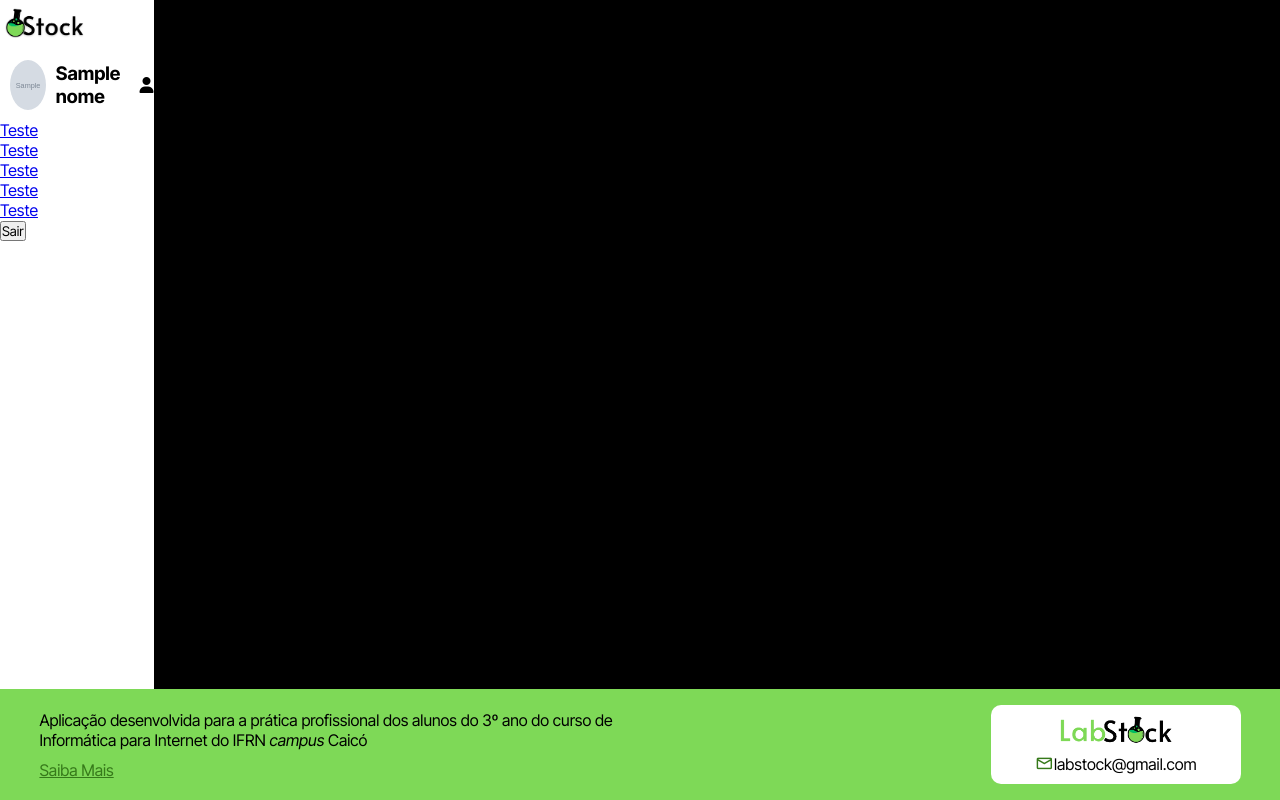
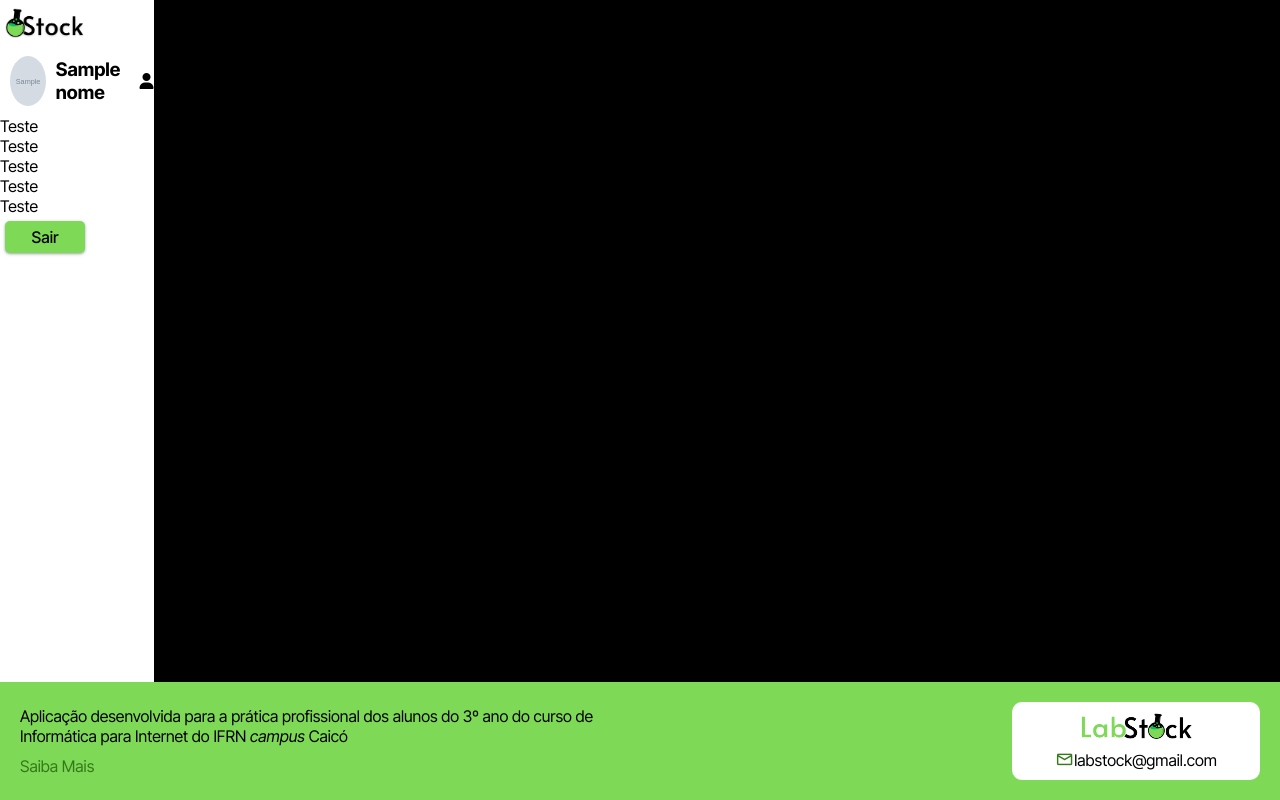
Before and after one commit to kzinge/labstock, a Flask app: template templates/pages/inicio.html in a window 1280 px wide. Run offline with Flask 3, Linux system fonts and the light colour scheme; the template is opened without the code that fills it: most values are stand-ins (such as "Sample title", 1, 10 or a date in 2020); grey boxes marked "Sample" are stand-in pictures; parts of the project's set-up code (start-up, migrations or seed data) failed here and were passed over; some libraries are stand-ins or nearby versions.

Commit message:
algumas alterações nas paginas do sobre e inicio

```diff
--- /dev/null
+++ b/static/css/inicio.css
@@ -0,0 +1,189 @@
+@import url('https://fonts.googleapis.com/css2?family=Inter+Tight:ital,wght@0,100..900;1,100..900&family=Montserrat:ital,wght@0,100..900;1,100..900&display=swap');
+* {
+    padding: 0;
+    margin: 0;
+    box-sizing: border-box;
+    font-family: "Inter Tight", sans-serif;
+}
+
+html, body {
+    height: 100%;
+    margin: 0;
+    padding: 0;
+}
+
+body {
+    display: flex;
+    flex-direction: column;
+    min-height: 100vh;
+    background-color: #f0f0f0;
+}
+
+#lab-s {
+    display: flex;
+    flex-grow: 1;
+    height: 100%;
+}
+
+#lab-menu {
+    height: 100%;
+    width: 12%;
+    display: flex;
+    flex-direction: column;
+    align-items: flex-start;
+    background-color: #ffffff;
+    box-shadow: 2px 0 5px rgba(0, 0, 0, 0.1);
+}
+
+#hd-logo img {
+    width: 100%;
+    display: block;
+}
+
+#hd-perfil img {
+    width: 50px;
+    height: 50px;
+    border-radius: 50%;
+    object-fit: cover;
+    margin: 10px;
+}
+
+main {
+    flex-grow: 1;
+    width: 88%;
+    display: flex;
+    flex-direction: column;
+    background-color: #000000;
+    color: #ffffff;
+    padding: 20px;
+}
+
+nav {
+    height: 4rem;
+    display: flex;
+    justify-content: space-around;
+    align-items: center;
+    background-color: #7ed957;
+    padding: 0 20px;
+}
+
+nav #hd-logo img {
+    width: 100%;
+}
+
+nav #hd-links ul {
+    list-style: none;
+    display: flex;
+    justify-content: center;
+    align-items: center;
+    width: 100%;
+}
+
+nav #hd-links li {
+    margin: 0 15px;
+    padding: 10px;
+    border-radius: 5px;
+    background: #ffffff;
+    transition: background-color 0.3s;
+}
+
+nav #hd-links li:hover {
+    background-color: transparent;
+    border: 1px solid #ffffff;
+}
+
+nav #hd-links a {
+    text-decoration: none;
+    color: #000;
+    transition: color 0.3s;
+}
+
+nav #hd-links a:hover {
+    color: white;
+}
+
+footer {
+    background-color: #7ed957;
+    display: flex;
+    justify-content: space-between;
+    width: 100%;
+    padding: 20px;
+}
+
+footer #ft-infos {
+    display: flex;
+    flex-direction: column;
+    justify-content: center;
+}
+
+footer #ft-infos p {
+    margin-bottom: 10px;
+}
+
+footer #ft-contato {
+    background-color: white;
+    padding: 10px;
+    border-radius: 10px;
+    display: flex;
+    flex-direction: column;
+    align-items: center;
+}
+
+footer #ft-contato img {
+    width: 50%;
+    margin-bottom: 0.5rem;
+}
+
+footer #ft-contato #ft-mail {
+    display: flex;
+    align-items: center;
+}
+
+footer #ft-contato #ft-mail span {
+    font-size: 1.2rem;
+    color: #36791a;
+}
+
+button{
+    width: 5rem;
+    height: 2rem;
+    margin: 5px;
+    font-size: 1rem;
+    font-weight: 500;
+    background-color: #7ed957;
+    border: none;
+    border-radius: 5px;
+    box-shadow: rgba(60, 64, 67, 0.3) 0px 1px 2px 0px, rgba(60, 64, 67, 0.15) 0px 1px 3px 1px;
+    transition: 0.3s;
+    cursor: pointer;
+}
+
+a{
+    text-decoration: none;
+    color: black;
+    transition: color 0.3s;
+}
+
+
+button:hover{
+    background-color: black;
+    color: #7ed957;
+}
+
+a:hover{
+    color: #7ed957;
+}
+
+@media (max-width: 768px) {
+    #lab-menu {
+        width: 100%;
+        flex-direction: row;
+        height: auto;
+    }
+    main {
+        width: 100%;
+    }
+    nav {
+        flex-direction: column;
+    }
+}
--- a/templates/pages/inicio.html
+++ b/templates/pages/inicio.html
@@ -1,6 +1,8 @@
 {% extends "modGeral.html" %}
 
+
 {% block headerlinks %}
+<link rel="stylesheet" href="{{ url_for('static', filename='css/inicio.css') }}">
 <li><a href="#">Teste</a></li>
 <li><a href="#">Teste</a></li>
 <li><a href="#">Teste</a></li>
--- a/templates/pages/sobre.html
+++ b/templates/pages/sobre.html
@@ -4,7 +4,11 @@
 <link rel="stylesheet" href="{{ url_for('static', filename='css/sobre.css') }}">
 {% endblock %}
 
-
+{% block headerlinks %}
+<form action="{{ url_for('index') }}" method="get">
+    <button type="submit">Voltar</button>
+</form>
+{% endblock %}
 
 {% block content %}
 <div id="conteudo-sobre">
```
Also changed, not shown: static/css/sobre.css (+20 -0 lines).
